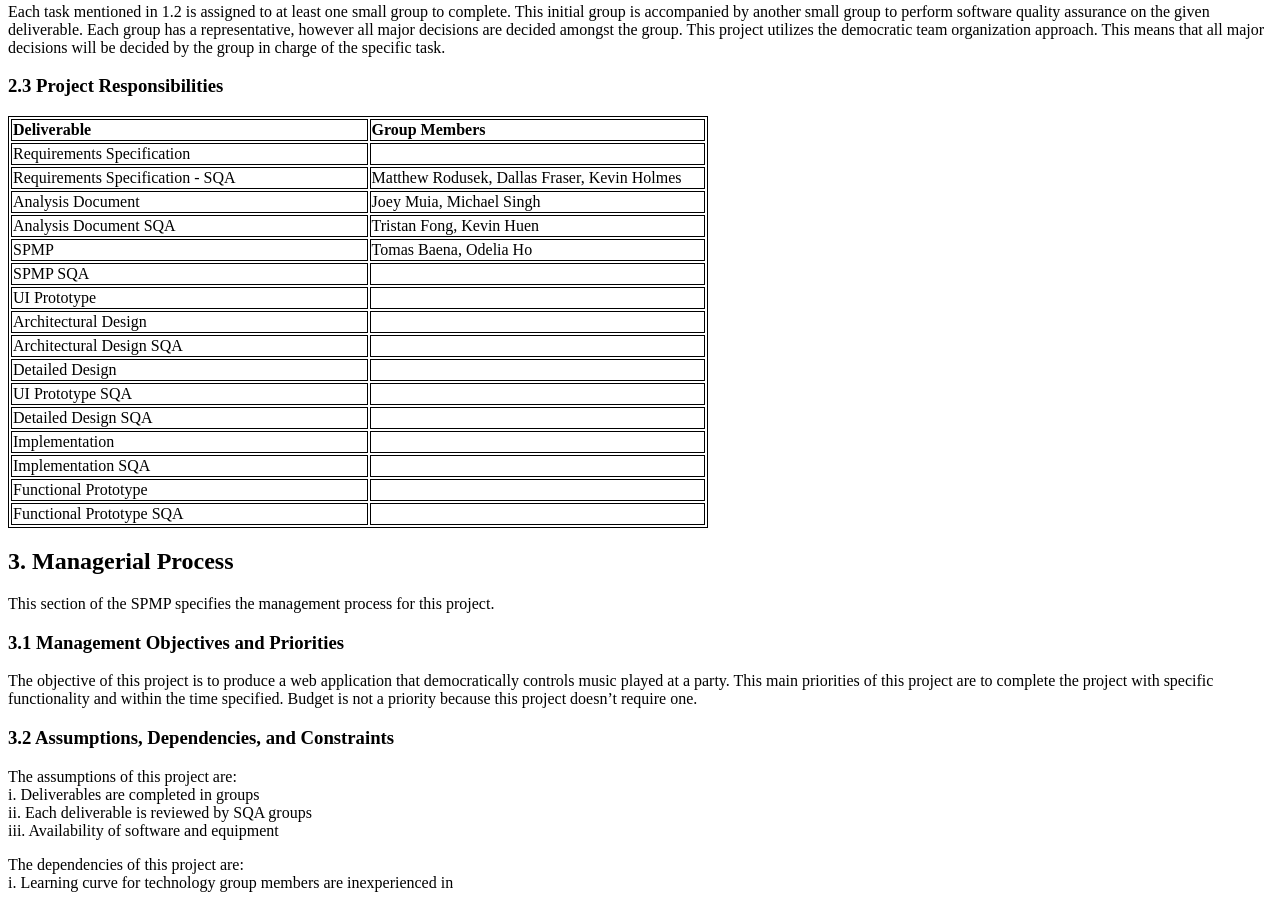
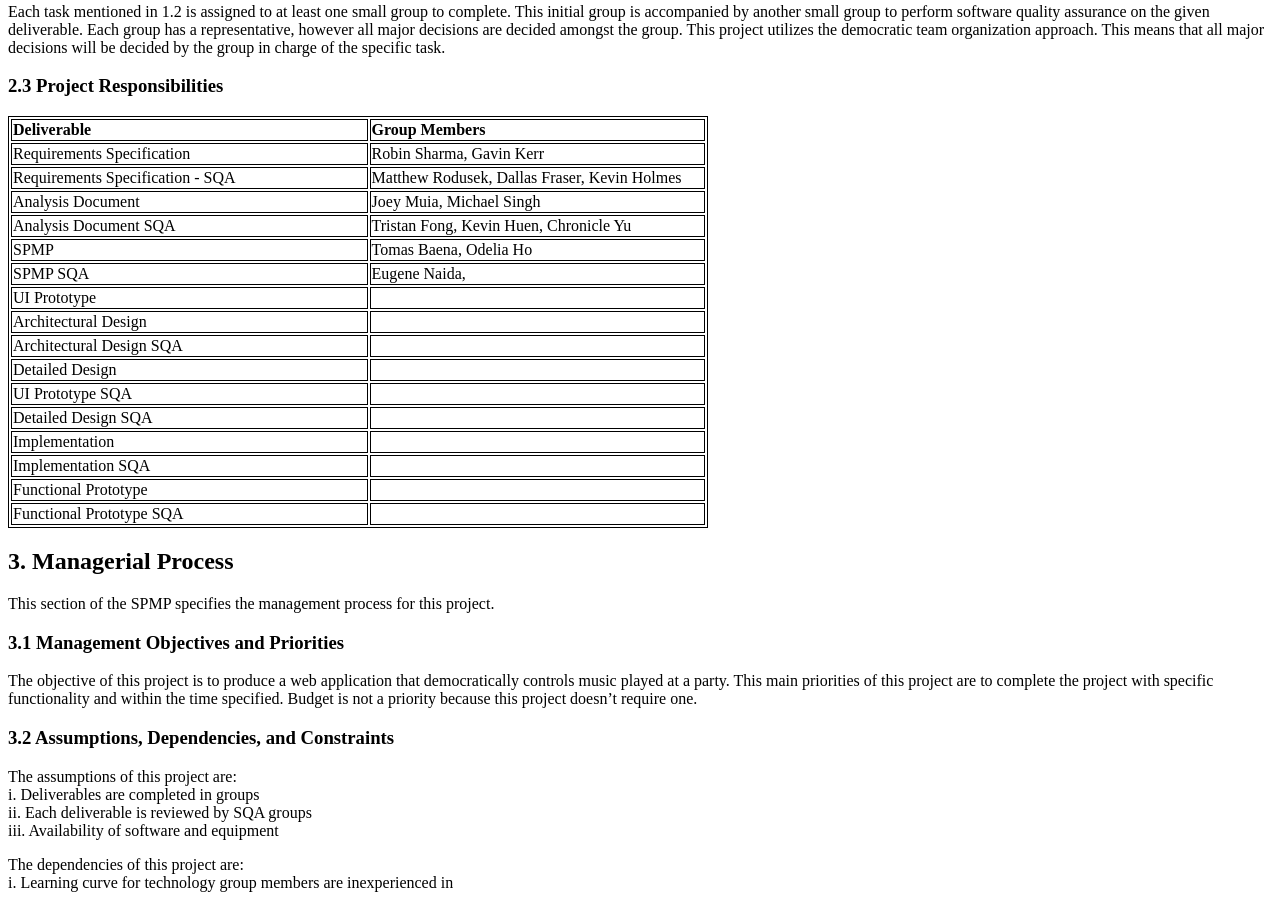
Before and after one commit to jmuia/dj-web-app-docs, a website: page docs/partyall-spmp.html in a window 1280 px wide. Shown: the part 1867-2772 px from the top of the page. Drawn offline with Linux system fonts and the light colour scheme.

Commit message:
Added a few names of contributers

```diff
--- a/docs/partyall-spmp.html
+++ b/docs/partyall-spmp.html
@@ -208,7 +208,7 @@ These sections include:
 				</tr>
 				<tr>
 					<td>Requirements Specification</td>
-					<td></td>
+					<td>Robin Sharma, Gavin Kerr</td>
 				</tr>
 				<tr>
 					<td>Requirements Specification - SQA</td>
@@ -220,7 +220,7 @@ These sections include:
 				</tr>
 				<tr>
 					<td>Analysis Document SQA</td>
-					<td>Tristan Fong, Kevin Huen</td>
+					<td>Tristan Fong, Kevin Huen, Chronicle Yu</td>
 				</tr>
 				<tr>
 					<td>SPMP</td>
@@ -228,7 +228,7 @@ These sections include:
 				</tr>
 				<tr>
 					<td>SPMP SQA</td>
-					<td></td>
+					<td>Eugene Naida, </td>
 				</tr>
 				<tr>
 					<td>UI Prototype</td>
```
